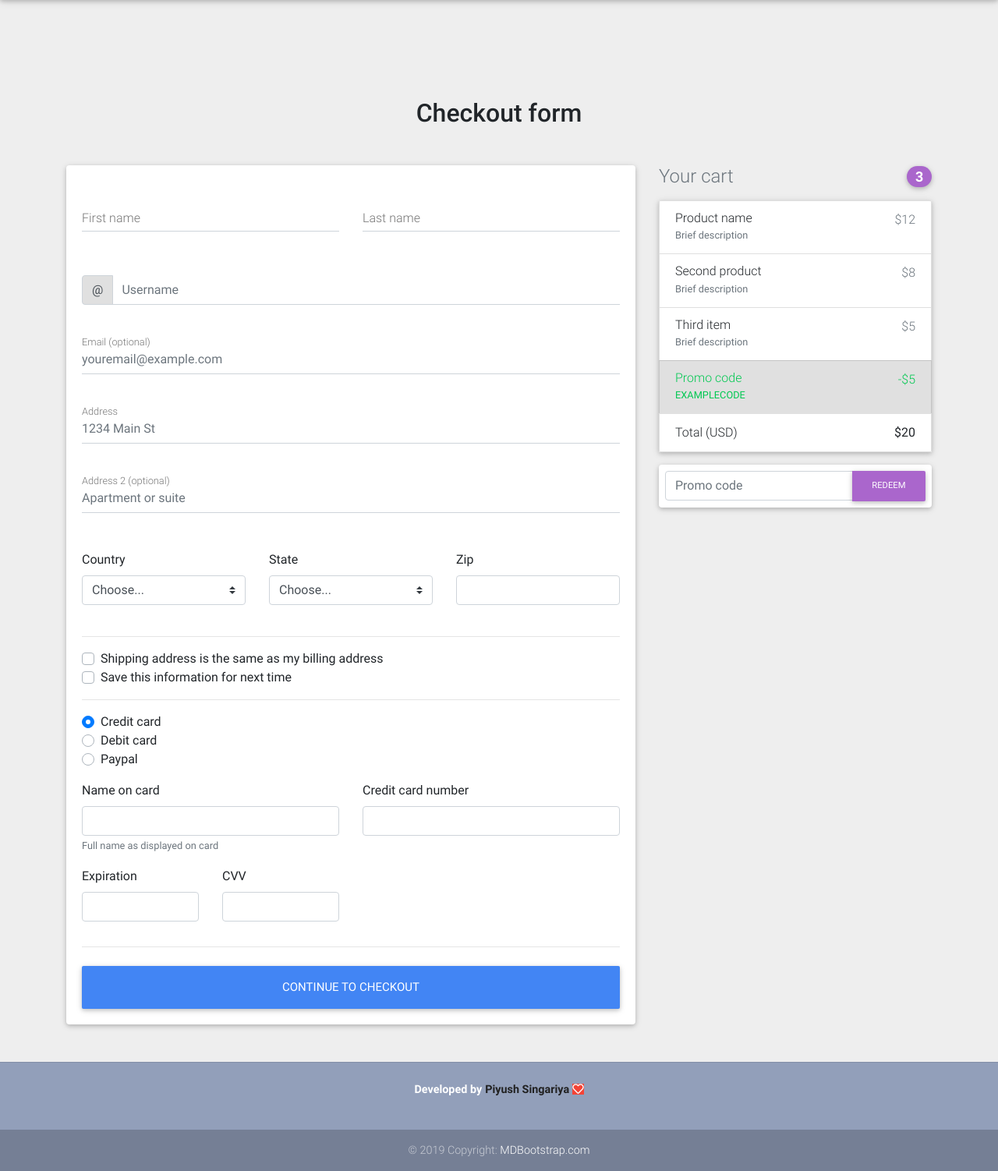
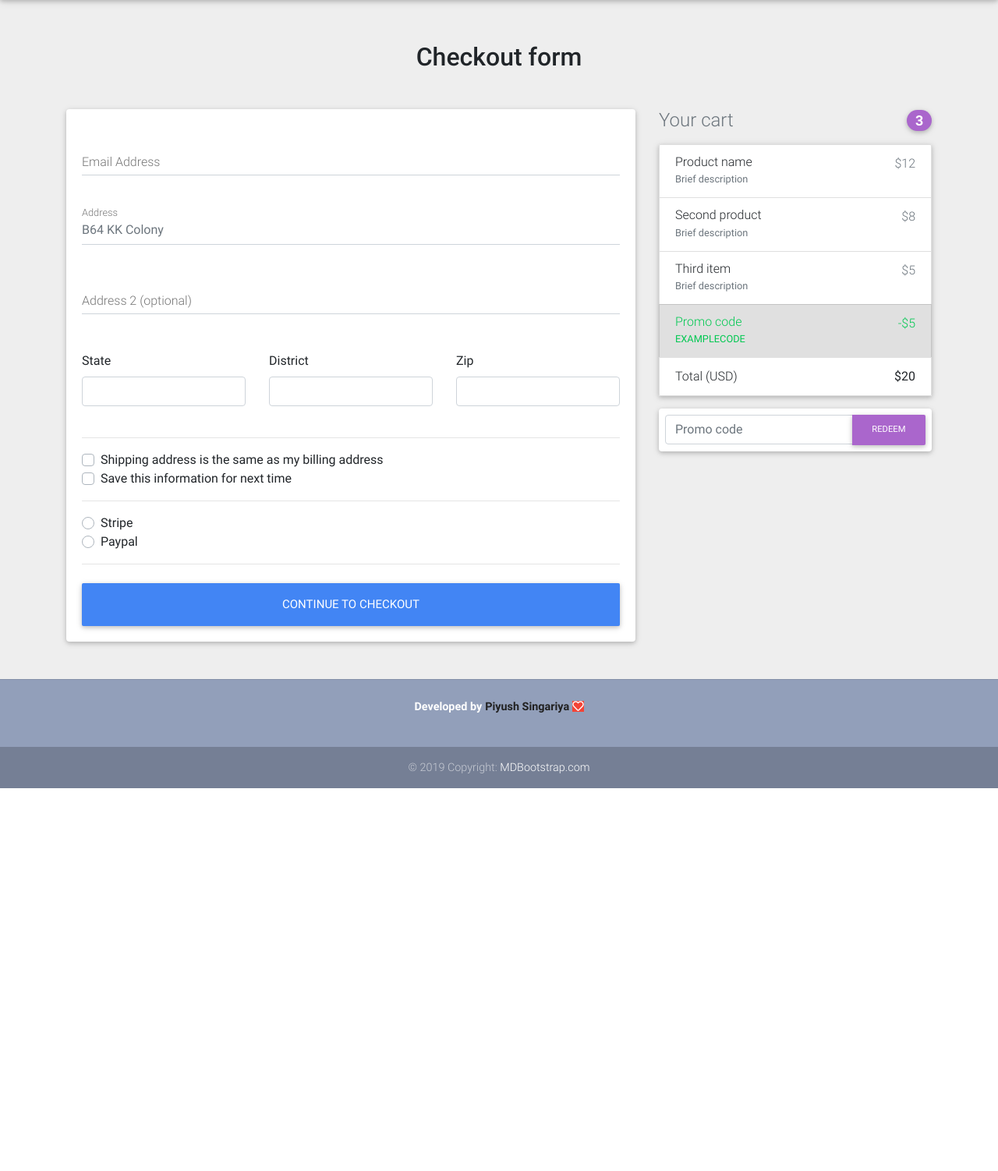
Before and after one commit to piyushsingariya/Ecommerce-django, a Django app: page /checkout/ in a window 1280 px wide. Shown: the part 66-1568 px from the top of the page at 78% size. After the commit the page ends 1077 px from the top, so only its background shows below. Run offline with Django 3.2, Linux system fonts and the light colour scheme; some libraries are stand-ins or nearby versions.

Commit message:
Checkout Form Created

```diff
--- /dev/null
+++ b/core/forms.py
@@ -0,0 +1,31 @@
+from django import forms
+
+PAYMENT_OPT = (
+    ('S', 'Stripe'),
+    ('P', 'Paypal')
+)
+
+
+class CheckoutForm(forms.Form):
+    email = forms.CharField(widget=forms.TextInput(attrs={
+        'class': 'form-control'
+    }))
+    address = forms.CharField(widget=forms.TextInput(attrs={
+        'placeholder': 'B64 KK Colony',
+        'class': 'form-control'
+    }))
+    address2 = forms.CharField(widget=forms.TextInput(attrs={
+        'class': 'form-control'
+    }), required=False)
+    state = forms.CharField(widget=forms.TextInput(attrs={
+        'class': 'form-control'
+    }))
+    district = forms.CharField(widget=forms.TextInput(attrs={
+        'class': 'form-control'
+    }))
+    zipcode = forms.CharField(widget=forms.TextInput(attrs={
+        'class': 'form-control'
+    }))
+    same_billing_address = forms.BooleanField(widget=forms.CheckboxInput(), required=False)
+    save_info = forms.BooleanField(widget=forms.CheckboxInput(), required=False)
+    payment_Options = forms.ChoiceField(widget=forms.RadioSelect, choices=PAYMENT_OPT)
--- a/core/urls.py
+++ b/core/urls.py
@@ -1,6 +1,6 @@
 from django.urls import path, include
 from .views import (ItemDetailView,
-                    checkout,
+                    CheckoutView,
                     IndexView,
                     add_to_cart,
                     remove_from_cart,
@@ -12,7 +12,7 @@ app_name = 'core'
 urlpatterns = [
     path('', IndexView.as_view(), name="index"),
     path('product/<slug>/', ItemDetailView.as_view(), name="product"),
-    path('checkout/', checkout, name="checkout-page"),
+    path('checkout/', CheckoutView.as_view(), name="checkout-page"),
     path('order-summary/', OrderSummaryView.as_view(), name="order-summary"),
     path('add-to-cart/<slug>', add_to_cart, name="add-to-cart"),
     path('remove-from-cart/<slug>', remove_from_cart, name="remove-from-cart"),
--- a/core/views.py
+++ b/core/views.py
@@ -6,7 +6,7 @@ from django.contrib.auth.mixins import LoginRequiredMixin
 from .models import Item, Order, OrderItem
 from django.utils import timezone
 from django.contrib import messages
-
+from .forms import CheckoutForm
 
 class IndexView(ListView):
     model = Item
@@ -152,5 +152,16 @@ def products(request):
     return render(request, "products.html", context)
 
 
-def checkout(request):
-    return render(request, "checkout.html", {})
+class CheckoutView(View):
+    def get(self, *args, **kwargs):
+        form  = CheckoutForm()
+        context = {
+            'form':form
+        }
+        return render(self.request, "checkout.html", context)
+
+    def post(self, *args, **kwargs):
+        form = CheckoutForm(self.request.POST or None)
+        if form.is_valid():
+            print("The form is valid")
+            return redirect('core:checkout-page')
--- a/templates/checkout.html
+++ b/templates/checkout.html
@@ -1,11 +1,12 @@
 {% extends 'base.html' %}
 {% load static %}
 {% block content %}
+{% load crispy_forms_tags %}
 
     <body class="grey lighten-3">
 
     <!--Main layout-->
-  <main class="mt-5 pt-4">
+    <main>
         <div class="container wow fadeIn">
 
             <!-- Heading -->
@@ -22,76 +23,39 @@
 
                         <!--Card content-->
                         <form class="card-body">
-
-              <!--Grid row-->
-              <div class="row">
-
-                <!--Grid column-->
-                <div class="col-md-6 mb-2">
-
-                  <!--firstName-->
-                  <div class="md-form ">
-                    <input type="text" id="firstName" class="form-control">
-                    <label for="firstName" class="">First name</label>
-                  </div>
-
-                </div>
-                <!--Grid column-->
-
-                <!--Grid column-->
-                <div class="col-md-6 mb-2">
-
-                  <!--lastName-->
-                  <div class="md-form">
-                    <input type="text" id="lastName" class="form-control">
-                    <label for="lastName" class="">Last name</label>
-                  </div>
-
-                </div>
-                <!--Grid column-->
-
-              </div>
-              <!--Grid row-->
-
-              <!--Username-->
-              <div class="md-form input-group pl-0 mb-5">
-                <div class="input-group-prepend">
-                  <span class="input-group-text" id="basic-addon1">@</span>
-                </div>
-                <input type="text" class="form-control py-0" placeholder="Username" aria-describedby="basic-addon1">
-              </div>
-
                             <!--email-->
                             <div class="md-form mb-5">
-                <input type="text" id="email" class="form-control" placeholder="youremail@example.com">
-                <label for="email" class="">Email (optional)</label>
+<!--                                <input type="text" id="email" class="form-control" placeholder="youremail@example.com">
+    -->                         {{form.email}}
+                                <label for="email" class="">Email Address</label>
                             </div>
 
                             <!--address-->
                             <div class="md-form mb-5">
-                <input type="text" id="address" class="form-control" placeholder="1234 Main St">
+                                <!---<input type="text" id="address" class="form-control" placeholder="1234 Main St"> --->
+                                {{form.address}}
                                 <label for="address" class="">Address</label>
                             </div>
 
                             <!--address-2-->
                             <div class="md-form mb-5">
-                <input type="text" id="address-2" class="form-control" placeholder="Apartment or suite">
+         <!---                       <input type="text" id="address-2" class="form-control" placeholder="Apartment or suite">
+              -->               {{ form.address2 }}
                                 <label for="address-2" class="">Address 2 (optional)</label>
                             </div>
 
                             <!--Grid row-->
                             <div class="row">
 
+
                                 <!--Grid column-->
-                <div class="col-lg-4 col-md-12 mb-4">
+                                <div class="col-lg-4 col-md-6 mb-4">
 
-                  <label for="country">Country</label>
-                  <select class="custom-select d-block w-100" id="country" required>
-                    <option value="">Choose...</option>
-                    <option>United States</option>
-                  </select>
+                                    <label for="zip">State</label>
+            <!--                        <input type="text" class="form-control" id="zip" placeholder="" required>
+                -->                 {{ form.state }}
                                     <div class="invalid-feedback">
-                    Please select a valid country.
+                                        Enter your State
                                     </div>
 
                                 </div>
@@ -100,23 +64,23 @@
                                 <!--Grid column-->
                                 <div class="col-lg-4 col-md-6 mb-4">
 
-                  <label for="state">State</label>
-                  <select class="custom-select d-block w-100" id="state" required>
-                    <option value="">Choose...</option>
-                    <option>California</option>
-                  </select>
+                                    <label for="zip">District</label>
+              <!--                      <input type="text" class="form-control" id="zip" placeholder="" required>
+                  -->               {{ form.district }}
                                     <div class="invalid-feedback">
-                    Please provide a valid state.
+                                        Enter the district
                                     </div>
 
                                 </div>
                                 <!--Grid column-->
 
+
                                 <!--Grid column-->
                                 <div class="col-lg-4 col-md-6 mb-4">
 
                                     <label for="zip">Zip</label>
-                  <input type="text" class="form-control" id="zip" placeholder="" required>
+            <!--                        <input type="text" class="form-control" id="zip" placeholder="" required>
+                -->                 {{ form.zipcode }}
                                     <div class="invalid-feedback">
                                         Zip code required.
                                     </div>
@@ -130,62 +94,31 @@
                             <hr>
 
                             <div class="custom-control custom-checkbox">
-                <input type="checkbox" class="custom-control-input" id="same-address">
-                <label class="custom-control-label" for="same-address">Shipping address is the same as my billing address</label>
+                                <input {% if form.same_billing_address.value %} checked {% endif %} type="checkbox" class="custom-control-input" name="same_billing_address" id="same-address">
+                                <label class="custom-control-label" for="same-address">Shipping address is the same as
+                                    my billing address</label>
                             </div>
                             <div class="custom-control custom-checkbox">
-                <input type="checkbox" class="custom-control-input" id="save-info">
-                <label class="custom-control-label" for="save-info">Save this information for next time</label>
+                                <input {% if form.save_info.value %} checked {% endif %} type="checkbox" class="custom-control-input" name="save_info" id="save-info">
+                                <label class="custom-control-label" for="save-info">Save this information for next
+                                    time</label>
                             </div>
 
                             <hr>
 
                             <div class="d-block my-3">
+                                {% for value, name in form.fields.payment_Options.choices %}
                                 <div class="custom-control custom-radio">
-                  <input id="credit" name="paymentMethod" type="radio" class="custom-control-input" checked required>
-                  <label class="custom-control-label" for="credit">Credit card</label>
+                                    <input id="{{name}}" name="paymentMethod" type="radio" class="custom-control-input"
+                                            required>
+                                    <label class="custom-control-label" for="{{name}}">{{ name }}</label>
                                 </div>
-                <div class="custom-control custom-radio">
-                  <input id="debit" name="paymentMethod" type="radio" class="custom-control-input" required>
-                  <label class="custom-control-label" for="debit">Debit card</label>
-                </div>
-                <div class="custom-control custom-radio">
-                  <input id="paypal" name="paymentMethod" type="radio" class="custom-control-input" required>
-                  <label class="custom-control-label" for="paypal">Paypal</label>
-                </div>
-              </div>
-              <div class="row">
-                <div class="col-md-6 mb-3">
-                  <label for="cc-name">Name on card</label>
-                  <input type="text" class="form-control" id="cc-name" placeholder="" required>
-                  <small class="text-muted">Full name as displayed on card</small>
-                  <div class="invalid-feedback">
-                    Name on card is required
-                  </div>
-                </div>
-                <div class="col-md-6 mb-3">
-                  <label for="cc-number">Credit card number</label>
-                  <input type="text" class="form-control" id="cc-number" placeholder="" required>
-                  <div class="invalid-feedback">
-                    Credit card number is required
-                  </div>
-                </div>
-              </div>
-              <div class="row">
-                <div class="col-md-3 mb-3">
-                  <label for="cc-expiration">Expiration</label>
-                  <input type="text" class="form-control" id="cc-expiration" placeholder="" required>
-                  <div class="invalid-feedback">
-                    Expiration date required
-                  </div>
-                </div>
-                <div class="col-md-3 mb-3">
-                  <label for="cc-expiration">CVV</label>
-                  <input type="text" class="form-control" id="cc-cvv" placeholder="" required>
-                  <div class="invalid-feedback">
-                    Security code required
-                  </div>
-                </div>
+                                {% endfor %}
+{#                                <div class="custom-control custom-radio">#}
+{#                                    <input id="paypal" name="paymentMethod" type="radio" class="custom-control-input"#}
+{#                                           required>#}
+{#                                    <label class="custom-control-label" for="paypal">Paypal</label>#}
+{#                                </div>#}
                             </div>
                             <hr class="mb-4">
                             <button class="btn btn-primary btn-lg btn-block" type="submit">Continue to checkout</button>
@@ -247,7 +180,8 @@
                     <!-- Promo code -->
                     <form class="card p-2">
                         <div class="input-group">
-              <input type="text" class="form-control" placeholder="Promo code" aria-label="Recipient's username" aria-describedby="basic-addon2">
+                            <input type="text" class="form-control" placeholder="Promo code"
+                                   aria-label="Recipient's username" aria-describedby="basic-addon2">
                             <div class="input-group-append">
                                 <button class="btn btn-secondary btn-md waves-effect m-0" type="button">Redeem</button>
                             </div>
--- a/templates/navbar.html
+++ b/templates/navbar.html
@@ -25,7 +25,7 @@
             </a>
           </li>
           <li class="nav-item">
-            <a class="nav-link waves-effect" href="checkout/">Checkout</a>
+            <a class="nav-link waves-effect" href="/checkout/">Checkout</a>
           </li>
         </ul>
 
--- a/templates/product.html
+++ b/templates/product.html
@@ -3,7 +3,7 @@
 {% block content %}
 
   <!--Main layout-->
-  <main class="mt-5 pt-4">
+  <main>
     <div class="container dark-grey-text mt-5">
 
       <!--Grid row-->
```
Also changed, not shown: db.sqlite3. Lines whose indentation alone changed are shown as unchanged.
